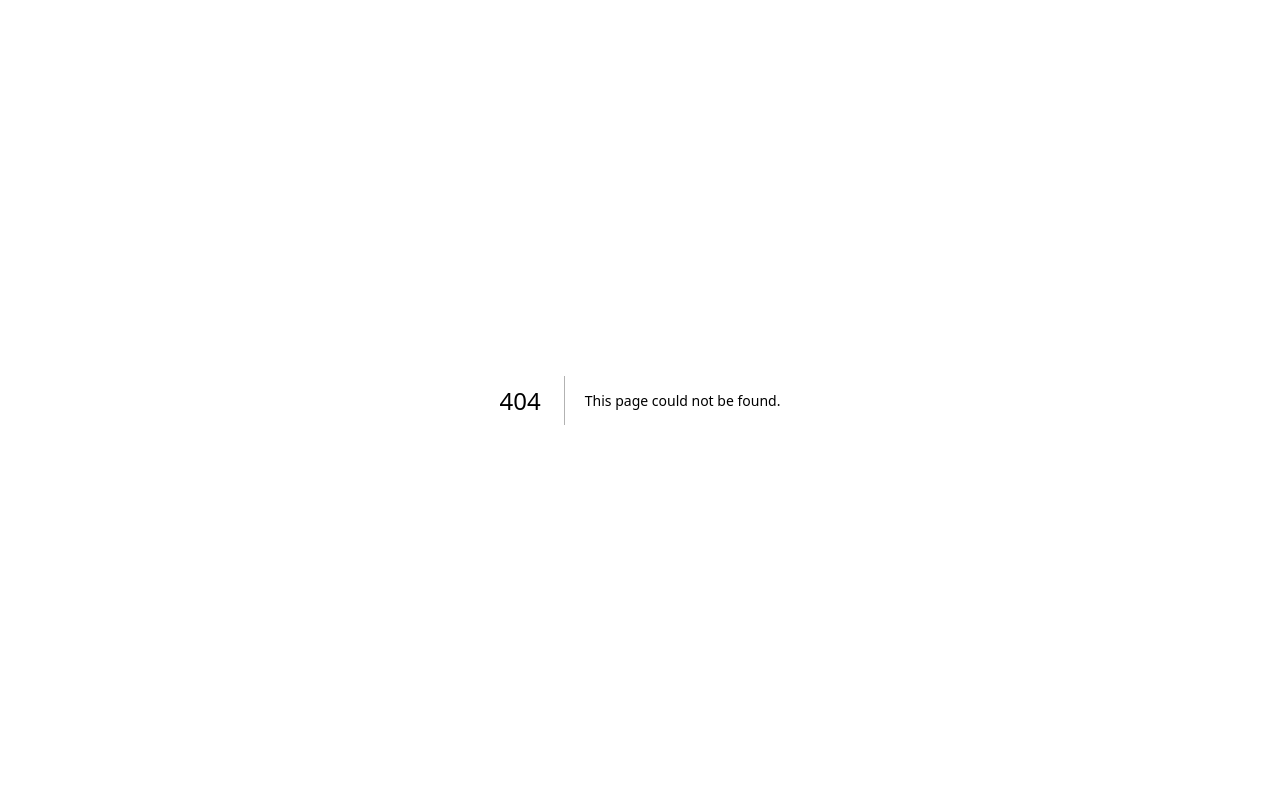
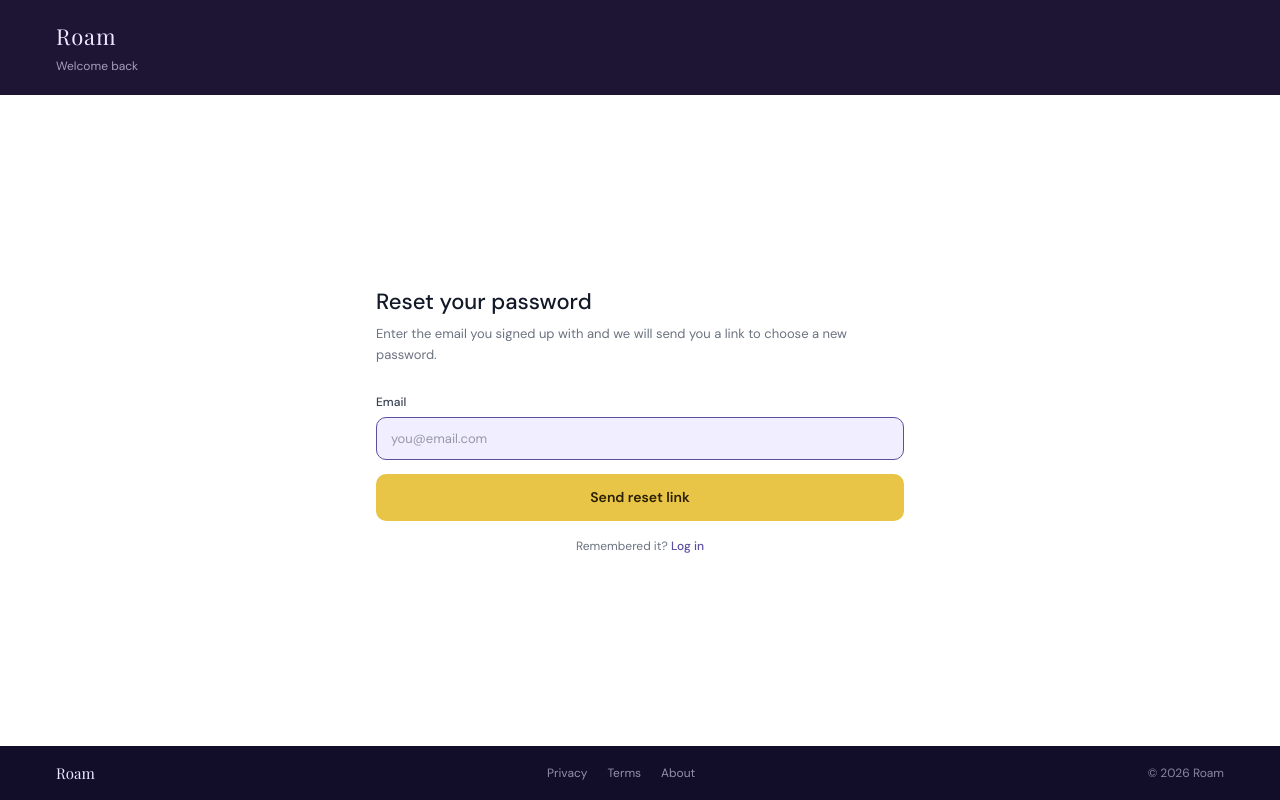
Before and after one commit to NomadCode33/roam, a Next.js app: page /forgot-password in a window 1280 px wide. Before the commit this address had no page. Built offline with nearby package versions, Linux system fonts and the light colour scheme.

Commit message:
ROA-008C: forgot-password page and login link

```diff
--- /dev/null
+++ b/app/(auth)/forgot-password/page.js
@@ -0,0 +1,81 @@
+'use client';
+
+import { useEffect, useState } from 'react';
+import Link from 'next/link';
+import { useToast } from '@/components/toast/ToastProvider';
+import { requestPasswordReset } from '@/lib/request-password-reset';
+
+const COOLDOWN_SECONDS = 60;
+
+export default function ForgotPassword() {
+  const toast = useToast();
+  const [email, setEmail] = useState('');
+  const [loading, setLoading] = useState(false);
+  const [cooldown, setCooldown] = useState(0);
+  const counting = cooldown > 0;
+
+  useEffect(() => {
+    if (!counting) return;
+    const timer = setInterval(() => {
+      setCooldown((seconds) => seconds - 1);
+    }, 1000);
+    return () => clearInterval(timer);
+  }, [counting]);
+
+  const handleSubmit = async (e) => {
+    e.preventDefault();
+    toast.clear();
+
+    if (!/^\S+@\S+\.\S+$/.test(email.trim())) {
+      toast.error('Please enter a valid email address.');
+      return;
+    }
+
+    setLoading(true);
+    const result = await requestPasswordReset(email.trim());
+    setLoading(false);
+
+    if (result.ok) {
+      toast.success(result.message);
+      setCooldown(COOLDOWN_SECONDS);
+    } else {
+      toast.error(result.message);
+    }
+  };
+
+  return (
+    <div className="auth-panel-body">
+      <div className="auth-form-inner">
+        <h1 className="auth-title">Reset your password</h1>
+        <p className="auth-sub">
+          Enter the email you signed up with and we will send you a link to choose a new password.
+        </p>
+
+        <form onSubmit={handleSubmit} noValidate>
+          <div className="field-wrap">
+            <label className="field-label" htmlFor="forgot-email">Email</label>
+            <input
+              id="forgot-email"
+              type="email"
+              placeholder="you@email.com"
+              value={email}
+              onChange={(e) => setEmail(e.target.value)}
+              autoComplete="email"
+            />
+          </div>
+          <button type="submit" className="submit-btn" disabled={loading || counting}>
+            {loading
+              ? 'Sending...'
+              : counting
+                ? `Send again in ${cooldown}s`
+                : 'Send reset link'}
+          </button>
+        </form>
+
+        <div className="auth-switch">
+          Remembered it? <Link href="/login">Log in</Link>
+        </div>
+      </div>
+    </div>
+  );
+}
--- a/app/(auth)/login/page.js
+++ b/app/(auth)/login/page.js
@@ -128,7 +128,7 @@ export default function Login() {
             />
           </div>
 
-          <Link href="#" className="forgot">Forgot password?</Link>
+          <Link href="/forgot-password" className="forgot">Forgot password?</Link>
           <button type="submit" className="submit-btn" disabled={loading}>
             {loading ? 'Signing in...' : 'Sign in'}
           </button>
--- /dev/null
+++ b/lib/request-password-reset.js
@@ -0,0 +1,16 @@
+export async function requestPasswordReset(email) {
+  try {
+    const res = await fetch('/api/auth/forgot-password', {
+      method: 'POST',
+      headers: { 'Content-Type': 'application/json' },
+      body: JSON.stringify({ email }),
+    });
+    const data = await res.json().catch(() => ({}));
+    if (!res.ok) {
+      return { ok: false, message: data.error || 'Something went wrong. Please try again.' };
+    }
+    return { ok: true, message: data.message };
+  } catch {
+    return { ok: false, message: 'Network error. Please try again.' };
+  }
+}
```
